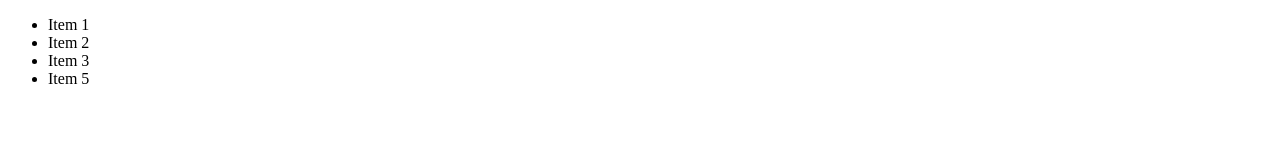
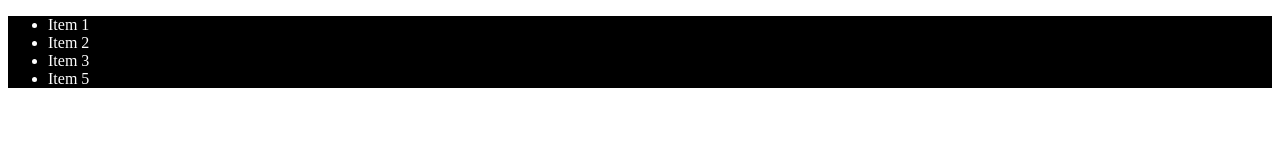
Before and after one commit to kevin-mylett/responsiveNavigation, a plain HTML site: page index.html in a window 1280 px wide. Drawn offline with Linux system fonts and the light colour scheme.

Commit message:
stylesheet added

```diff
--- a/index.html
+++ b/index.html
@@ -1,4 +1,8 @@
 <!DOCTYPE html>
+
+<head>
+<link rel="stylesheet" type="text/css" href="style.css">
+</head>
 
 <html>
 	<body>
--- /dev/null
+++ b/style.css
@@ -0,0 +1,4 @@
+nav {
+	background-color: #000;
+	color: #fff;
+}
```
